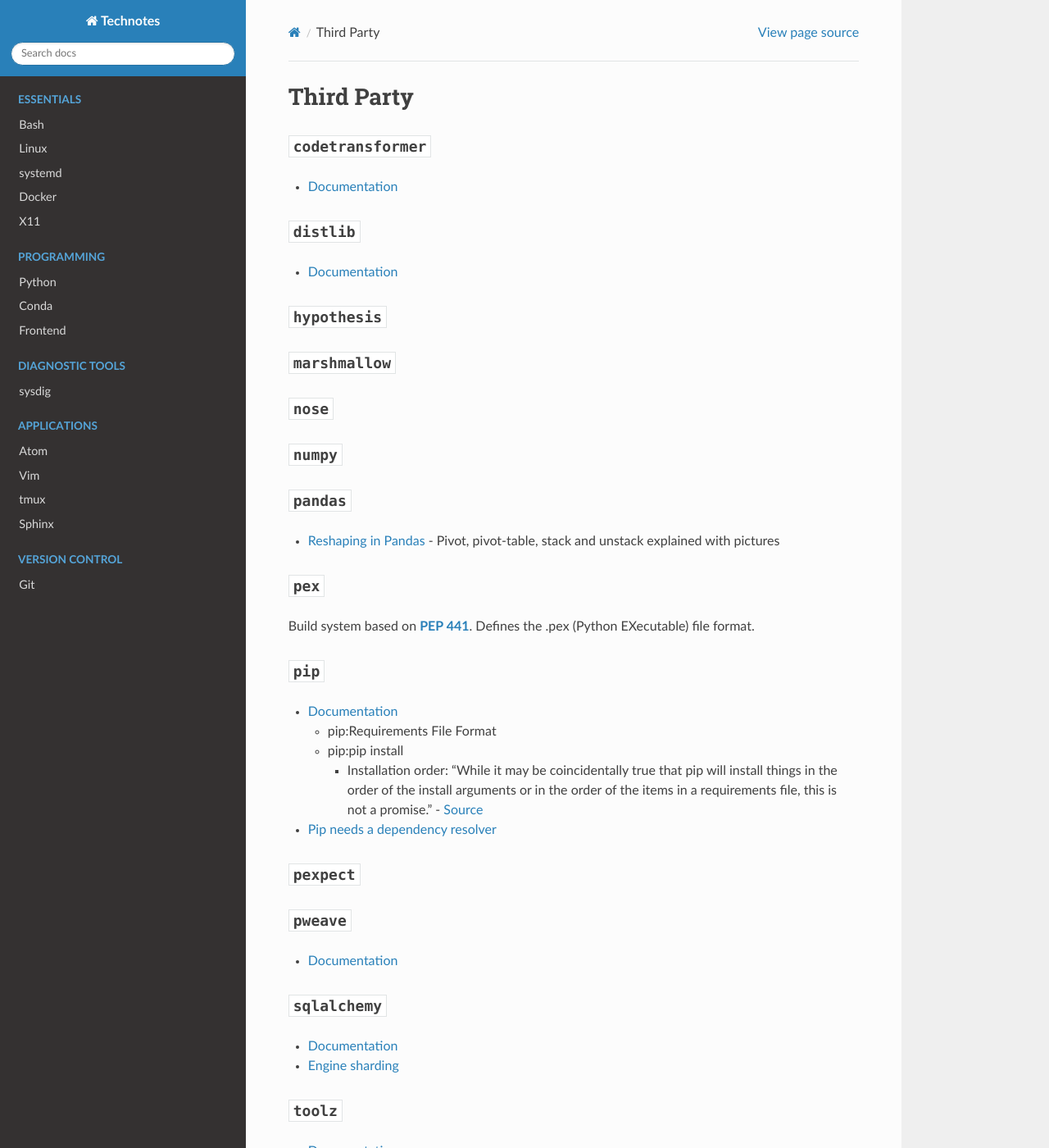
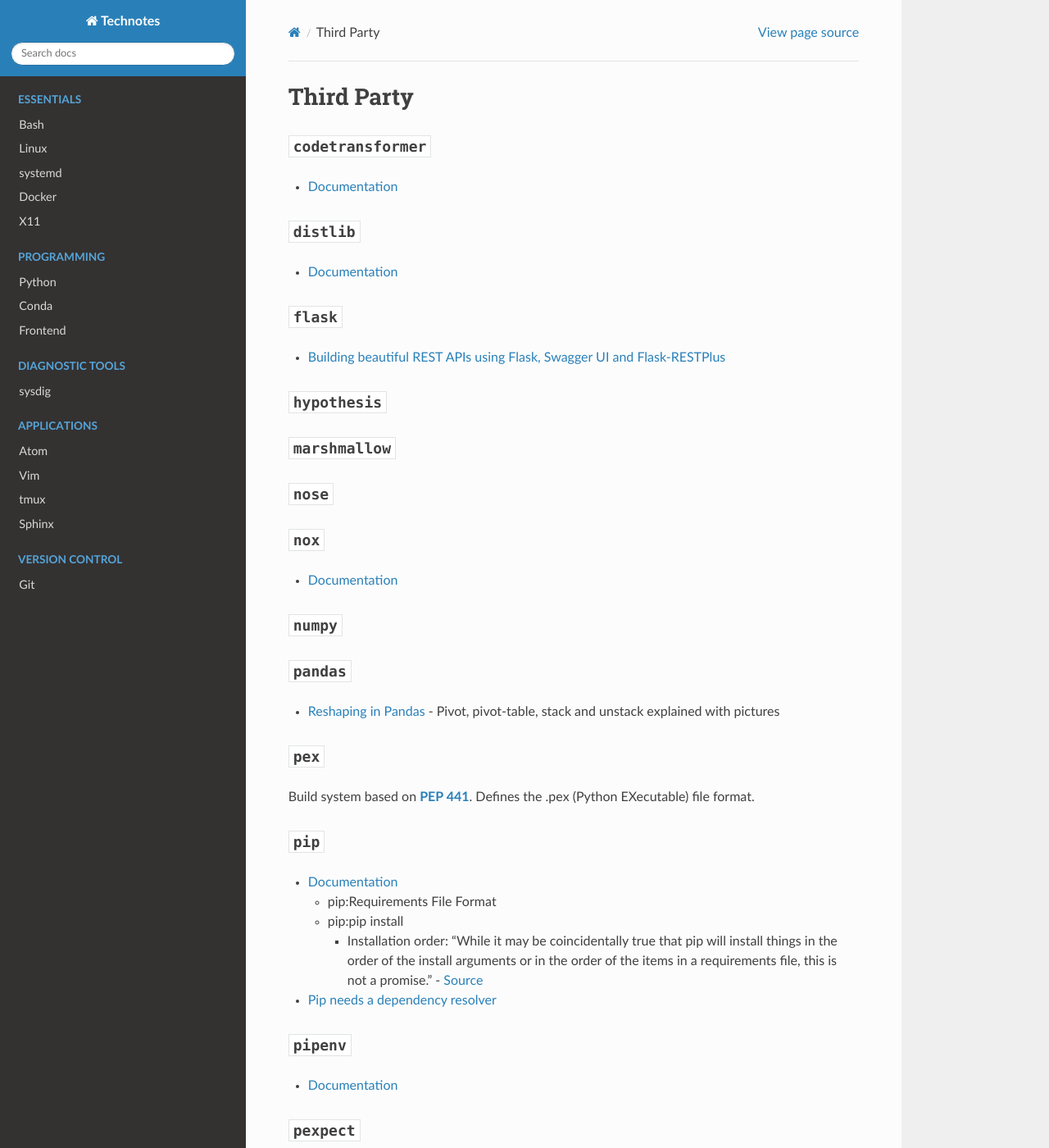
Before and after one commit to heterotopian/technotes, a Sphinx documentation site: the page built from source/python/thirdpartylib.rst, in a window 1280 px wide and 1400 px high. Shown: the whole window at 82% size. Built offline with Sphinx 7.4.7 and the Read the Docs theme 2.0.0, drawn with Linux system fonts in a browser that asks for light colours.

Commit message:
Add flask, tox, nox, pipenv

```diff
--- a/source/python/thirdpartylib.rst
+++ b/source/python/thirdpartylib.rst
@@ -15,6 +15,12 @@
 - `Documentation <http://distlib.readthedocs.io/en/latest/>`_
 
 
+:py:mod:`flask`
+---------------
+
+- `Building beautiful REST APIs using Flask, Swagger UI and Flask-RESTPlus <http://michal.karzynski.pl/blog/2016/06/19/building-beautiful-restful-apis-using-flask-swagger-ui-flask-restplus/>`_
+
+
 :py:mod:`hypothesis`
 --------------------
 
@@ -25,6 +31,12 @@
 
 :py:mod:`nose`
 --------------
+
+
+:py:mod:`nox`
+-------------
+
+- `Documentation <https://nox.thea.codes/en/stable/>`_
 
 
 :py:mod:`numpy`
@@ -58,6 +70,12 @@
       `Source <https://pip.readthedocs.io/en/stable/reference/pip_install/#installation-order>`_
 
 - `Pip needs a dependency resolver <https://github.com/pypa/pip/issues/988>`_
+
+
+:py:mod:`pipenv`
+----------------
+
+- `Documentation <https://pipenv.readthedocs.io/en/latest/>`_
 
 
 :py:mod:`pexpect`
@@ -118,6 +136,12 @@
 - `Timeouts and cancelations for humans <https://vorpus.org/blog/timeouts-and-cancellation-for-humans/>`_
 
 
+:py:mod:`tox`
+-------------
+
+- `Documentation <https://tox.readthedocs.io/en/latest/>`_
+
+
 :py:mod:`wrapt`
 ---------------
 
```
Also changed, not shown: source/intersphinx.yaml (+12 -0 lines).
